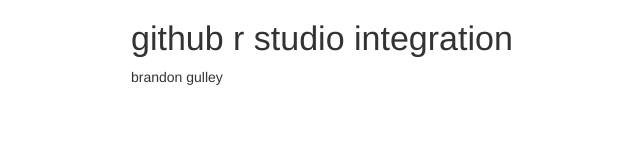
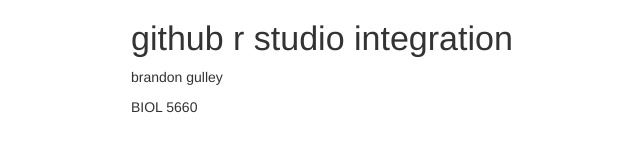
Before and after one commit to brandonrgulley/test, a plain HTML site: page index.html in a window 1280 px wide. Shown: the full height of the page, 54-694 px from the left. Drawn offline with nearby package versions, Linux system fonts and the light colour scheme; some packages are replaced by stand-ins of ours.

Commit message:
second commit

```diff
--- a/index.html
+++ b/index.html
@@ -355,6 +355,7 @@ display: none;
 <div id="github-r-studio-integration" class="section level1">
 <h1>github r studio integration</h1>
 <p>brandon gulley</p>
+<p>BIOL 5660</p>
 </div>
 
 
```
Also changed, not shown: 2 other files.
